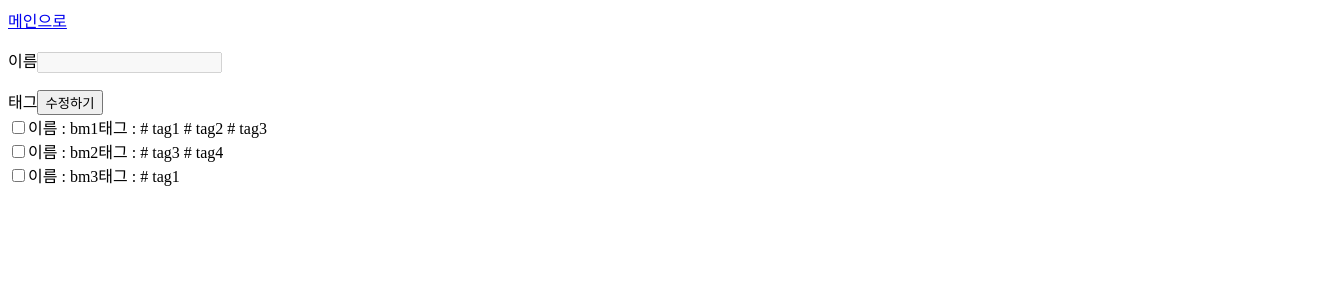
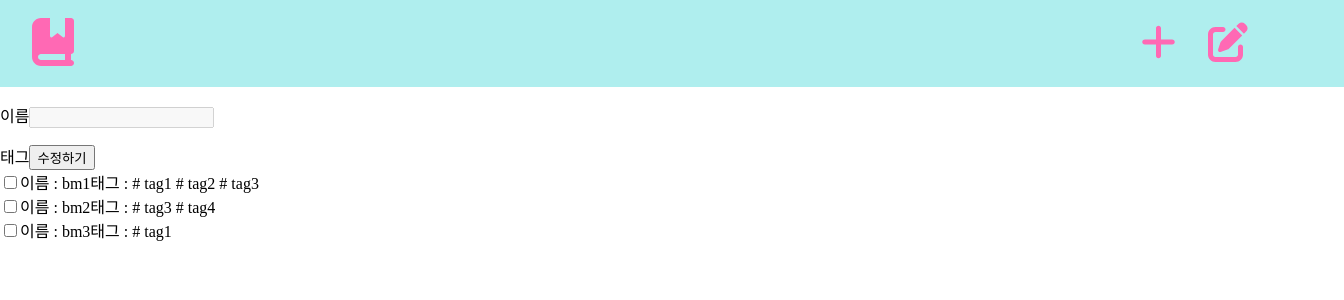
Before and after one commit to timemash24/bookmark_app_react, a React (Create React App) app: page /edit in a window 1280 px wide. Shown: the top 300 px of the page, 1344 px wide, since content can reach past the window. Built offline with nearby package versions, Linux system fonts and the light colour scheme.

Commit message:
Update: add navbar

```diff
--- a/src/routes/Edit.js
+++ b/src/routes/Edit.js
@@ -1,6 +1,6 @@
 import { useState } from 'react';
 import { Link } from 'react-router-dom';
-import FileUploader from '../components/FileUploader';
+import Navbar from '../components/Navbar';
 
 function Edit() {
   const sample = [
@@ -67,10 +67,7 @@ function Edit() {
   console.log(checkedItems);
   return (
     <div>
-      <span>
-        <Link to="/">메인으로</Link>
-      </span>
-
+      <Navbar />
       <form>
         <section>
           <p>
--- a/src/routes/Home.js
+++ b/src/routes/Home.js
@@ -1,5 +1,6 @@
 import { useEffect, useState } from 'react';
 import { Link } from 'react-router-dom';
+import Navbar from '../components/Navbar';
 import Bookmark from '../components/Bookmark';
 
 const DB_NAME = 'BookmarkDB';
@@ -121,6 +122,7 @@ function Home() {
 
   return (
     <div>
+      <Navbar />
       <h1>Home</h1>
       <div>
         {DBstate ? (
```
